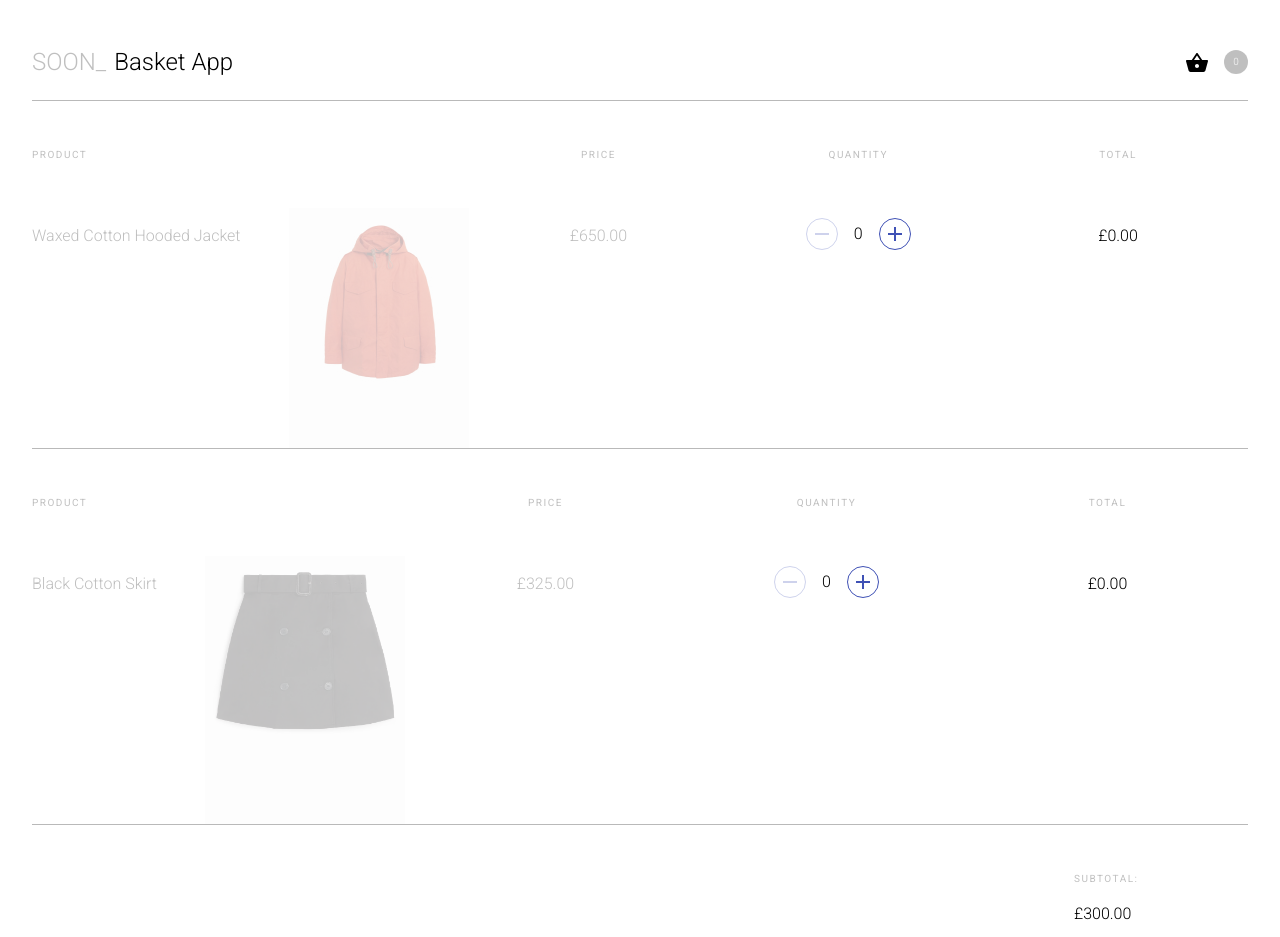
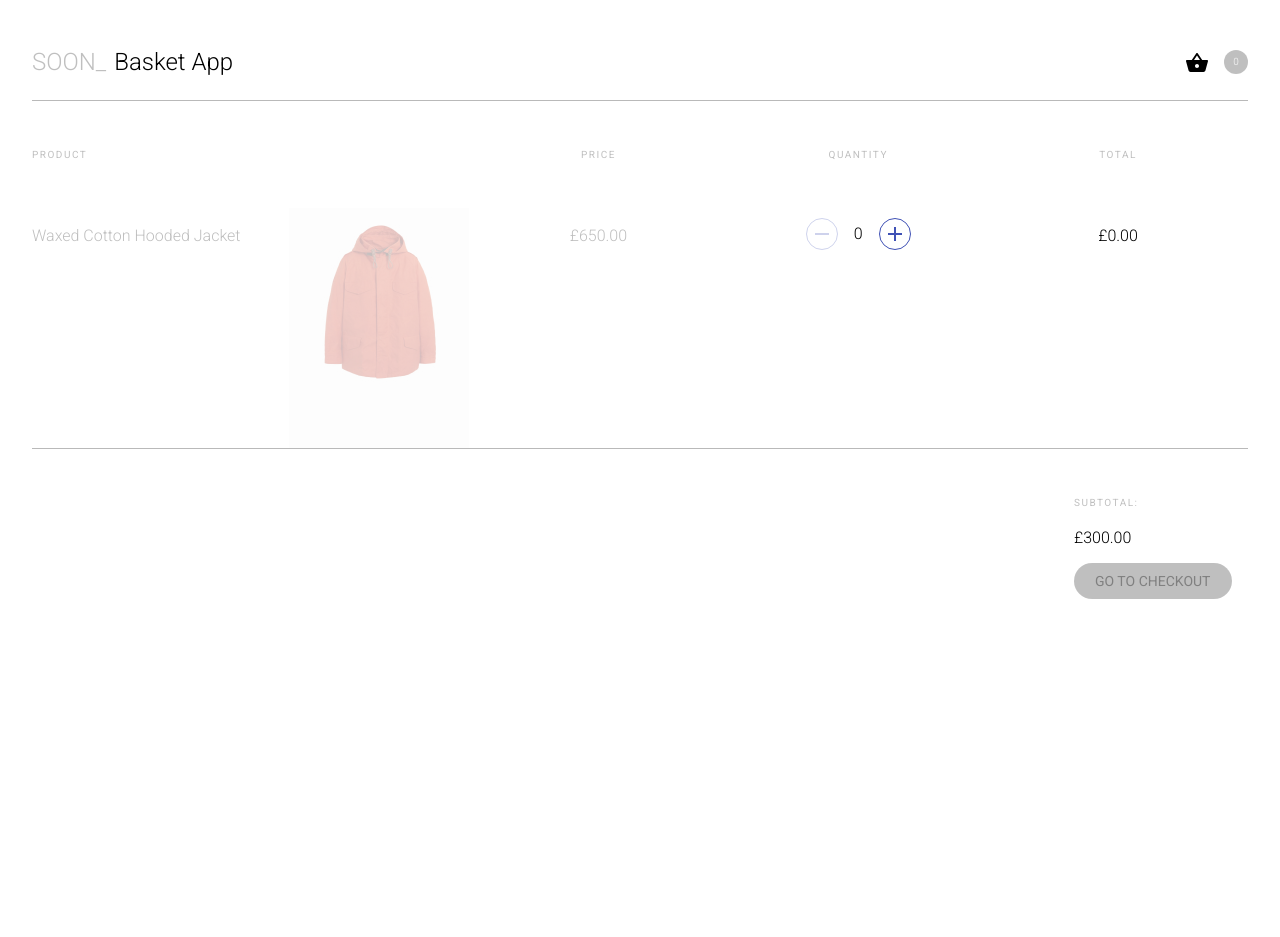
Before and after one commit to Taha-Hassan-Git/Shopping-Basket-Component, a React (Vite) app: page / in a window 1280 px wide. Shown: the top 937 px of the page. After the commit the page ends 800 px from the top, so only its background shows below. Built offline with nearby package versions, Linux system fonts and the light colour scheme.

Commit message:
removed skirt from basket

```diff
--- a/src/components/Basket.tsx
+++ b/src/components/Basket.tsx
@@ -26,7 +26,7 @@ function Basket({ setBasketTotal, basketTotal }: Props) {
     price: 325,
   };
 
-  const basketItems = [WaxedJacket, CottonSkirt];
+  const basketItems = [WaxedJacket];
 
   const getSubtotal = (number: number) => 300;
 
```
